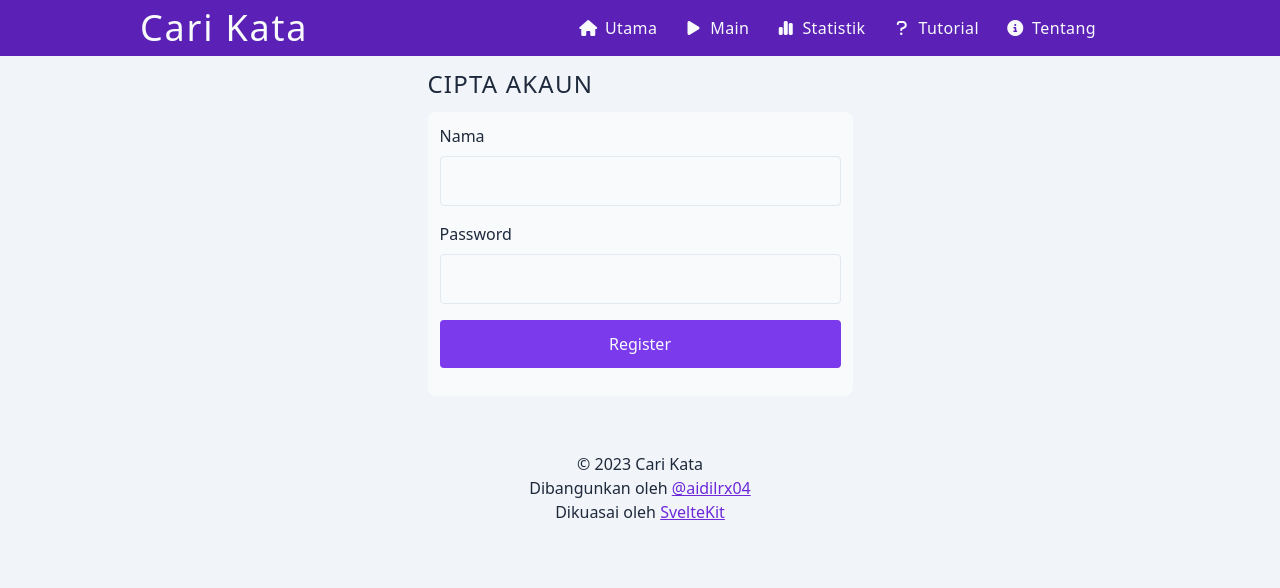
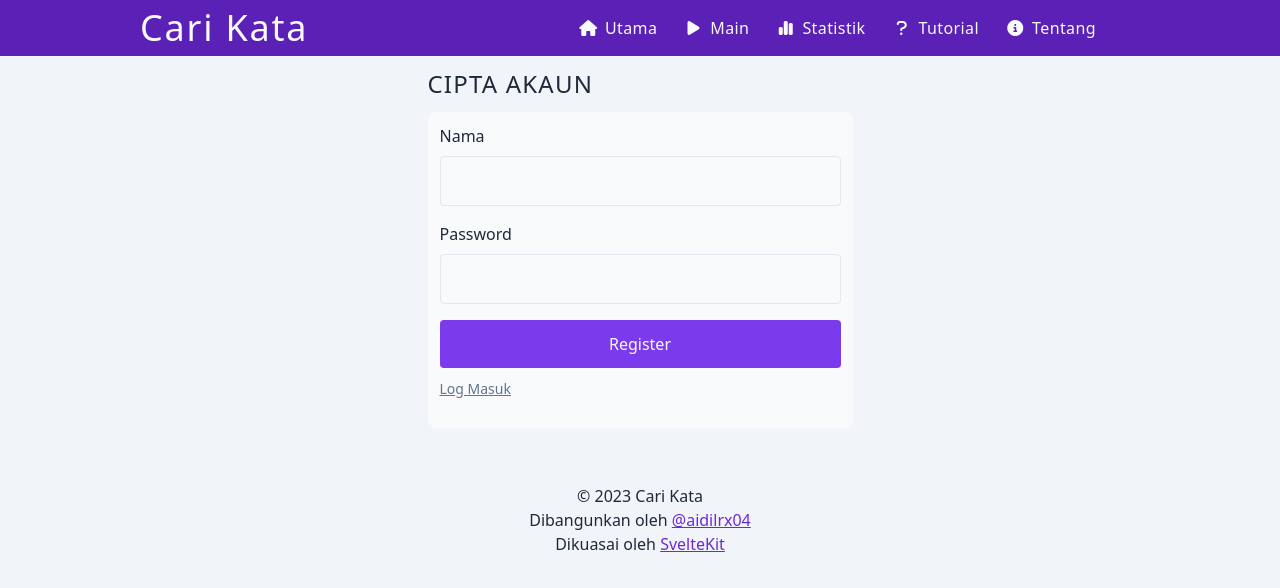
Before and after one commit to aidilrx04/cari-kata, a SvelteKit app: page /auth/register in a window 1280 px wide. Shown: the top 588 px of the page. Built offline with nearby package versions, Linux system fonts and the light colour scheme; some icons are missing.

Commit message:
feat: add quick link to login page

```diff
--- a/src/routes/auth/register/+page.svelte
+++ b/src/routes/auth/register/+page.svelte
@@ -56,10 +56,13 @@
 			<div class="input-group">
 				<button
 					type="submit"
-					class="block w-full bg-violet-600 px-4 py-3 rounded text-slate-50 hover:bg-violet-700 active:focus:bg-violet-800"
+					class="block mb-2 w-full bg-violet-600 px-4 py-3 rounded text-slate-50 hover:bg-violet-700 active:focus:bg-violet-800"
 				>
 					Register
 				</button>
+				<a href="/auth/login" class="text-center mb-2 underline text-sm text-slate-500">
+					Log Masuk
+				</a>
 			</div>
 		</form>
 
```
